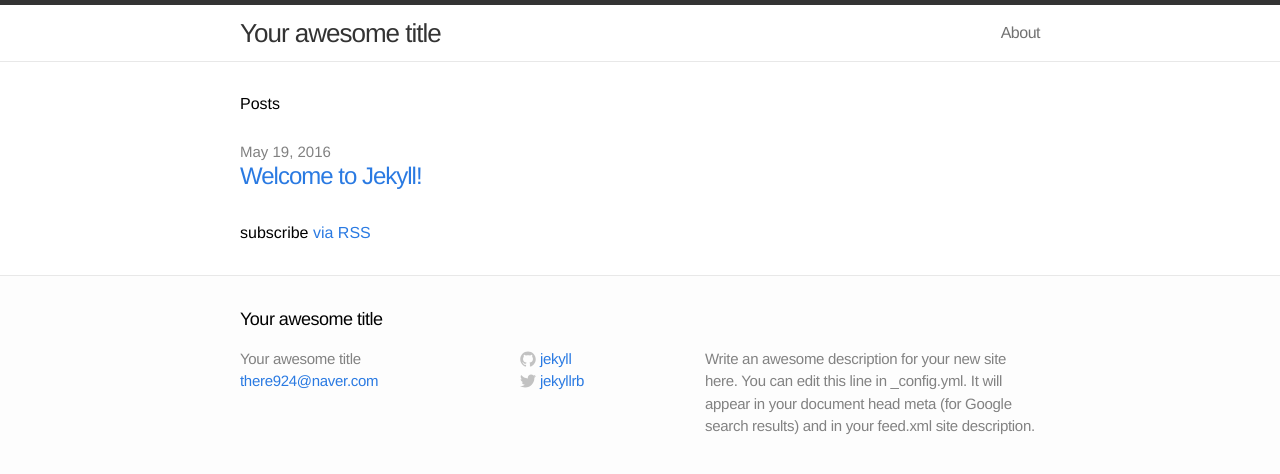
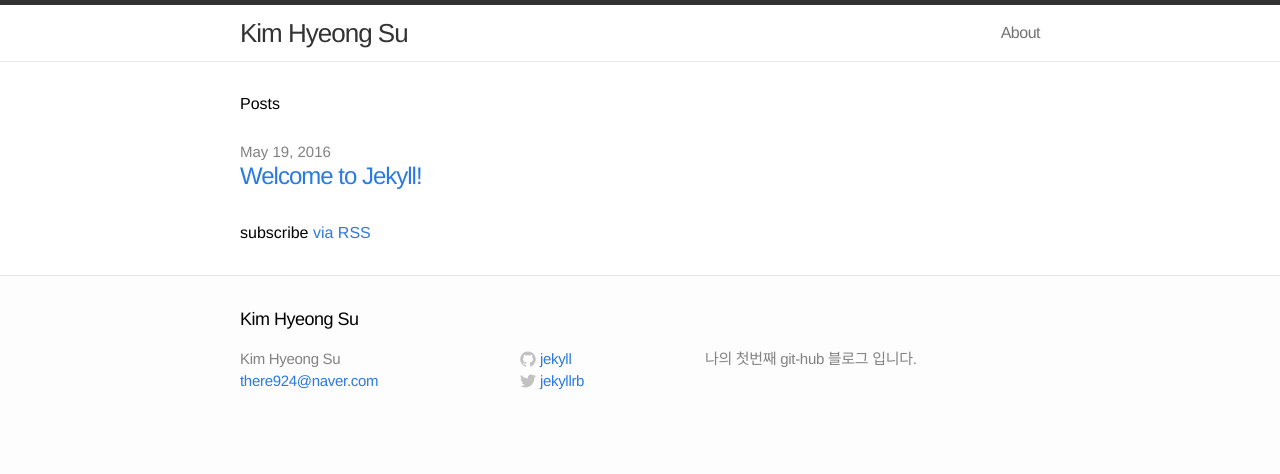
Before and after one commit to there9/there9.github.com, a Jekyll site: the page built from index.html, in a window 1280 px wide. Shown: the top 474 px of the page. Built offline with Jekyll 4.4.1, drawn with Linux system fonts in a browser that asks for light colours.

Commit message:
Update _config.yml

```diff
--- a/_config.yml
+++ b/_config.yml
@@ -1,8 +1,7 @@
 # Site settings
-title: Your awesome title
+title: Kim Hyeong Su
 email: there924@naver.com
-description: "Write an awesome description for your new site here. You can edit this line in _config.yml. It will appear in your document head meta (for Google search results) and in your feed.xml site description."
-baseurl: ""
+description: "나의 첫번째 git-hub 블로그 입니다."
 url: "http://yourdomain.com"
 twitter_username: jekyllrb
 github_username:  jekyll
```
